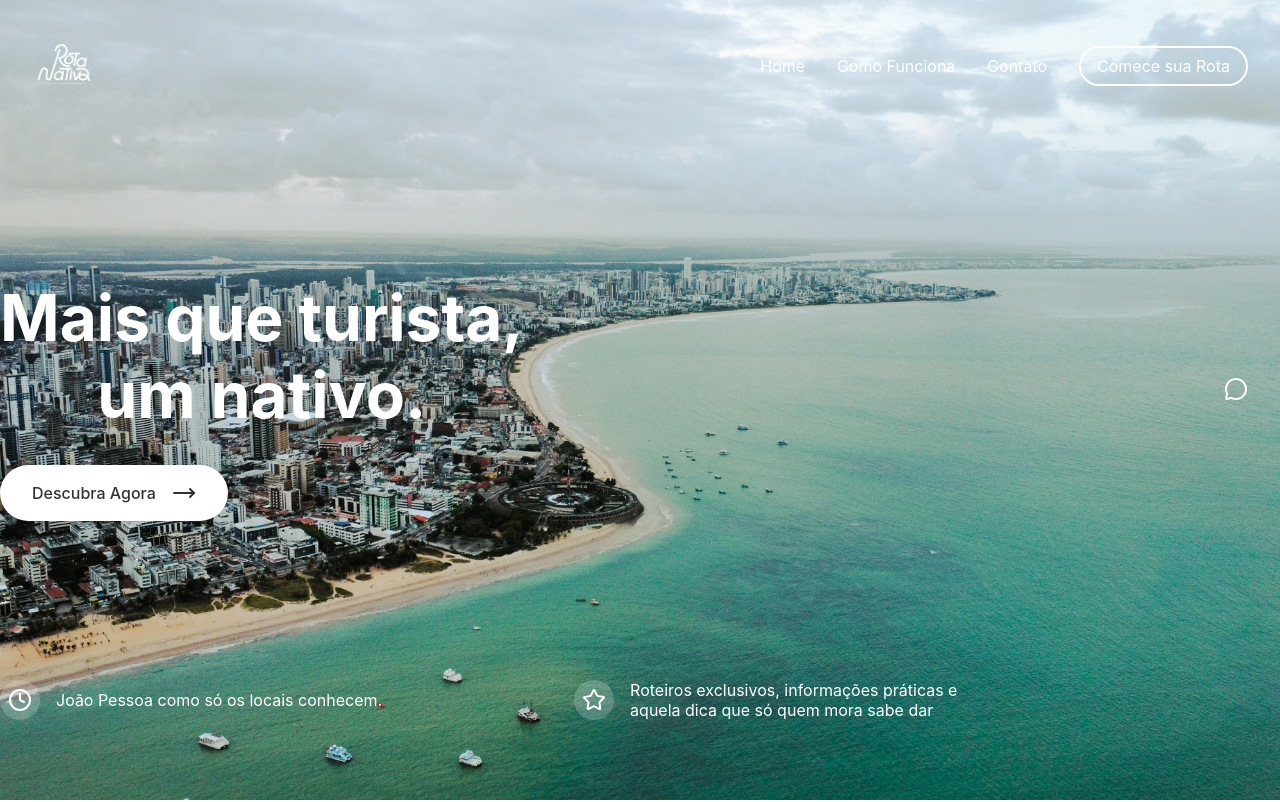
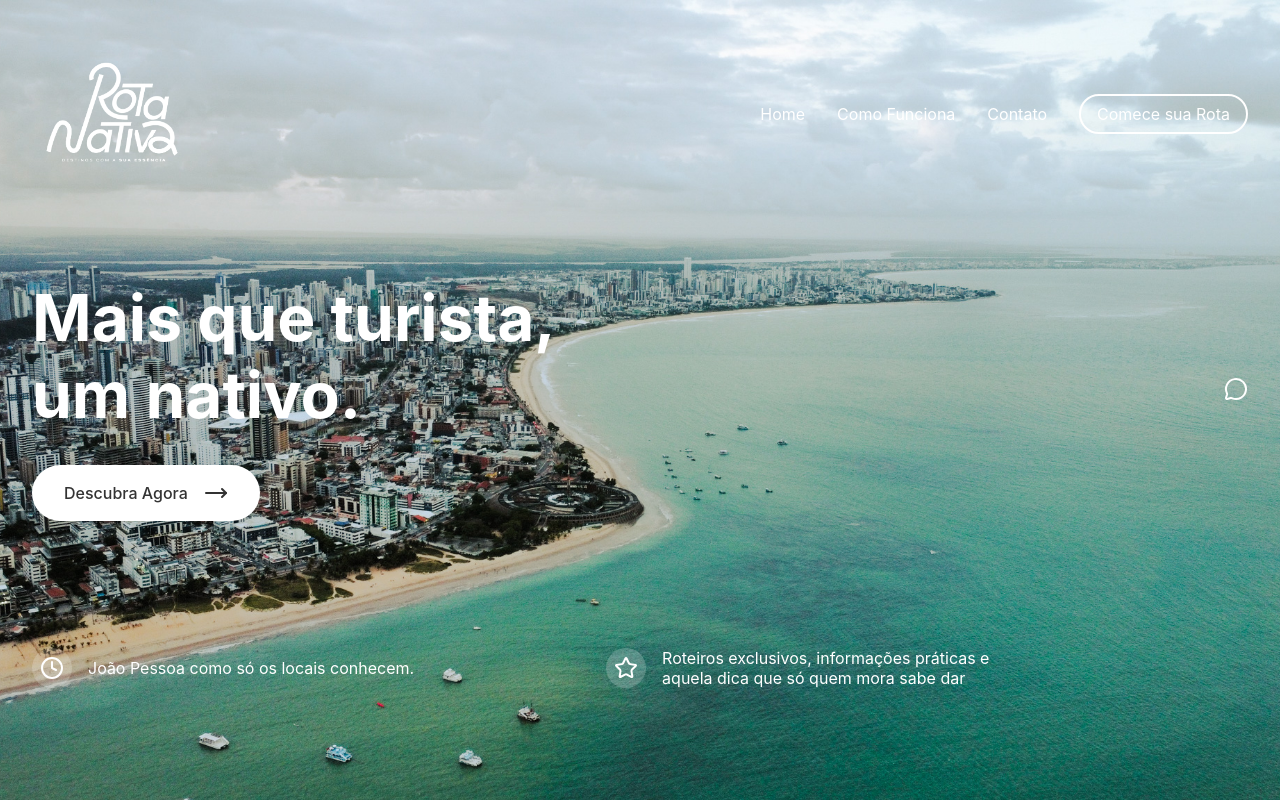
Before and after one commit to rota-nativa/rota-nativa.github.io, a website: page index.html in a window 1280 px wide. Shown: the top 802 px of the page. Drawn offline with nearby package versions, Linux system fonts and the light colour scheme; some icons are missing.

Commit message:
Chore: Adjust styles

```diff
--- a/css/new.css
+++ b/css/new.css
@@ -20,8 +20,7 @@
 }
 
 .logo img{
-    width: 64px;
-    border-radius: 50%;
+    width: 160px;
 }
 
 .nav {
@@ -48,7 +47,7 @@
     height: 100vh;
     background-image: url('../images/hero.jpg');
     background-size: cover;
-    background-position: center;
+    background-position: bottom;
     overflow-x: hidden;
 }
 
@@ -64,6 +63,7 @@
     top: 50%;
     transform: translateY(-50%);
     color: white;
+    padding: 2rem;
 }
 
 .hero-title {
@@ -71,6 +71,7 @@
     font-weight: bold;
     margin-bottom: 2rem;
     max-width: 600px;
+    text-align: left;
 }
 
 .discover-button {
@@ -92,6 +93,7 @@
     bottom: 10%;
     display: flex;
     gap: 12rem;
+    padding: 2rem;
 }
 
 .feature {
```
Also changed, not shown: images/favicon.svg.
